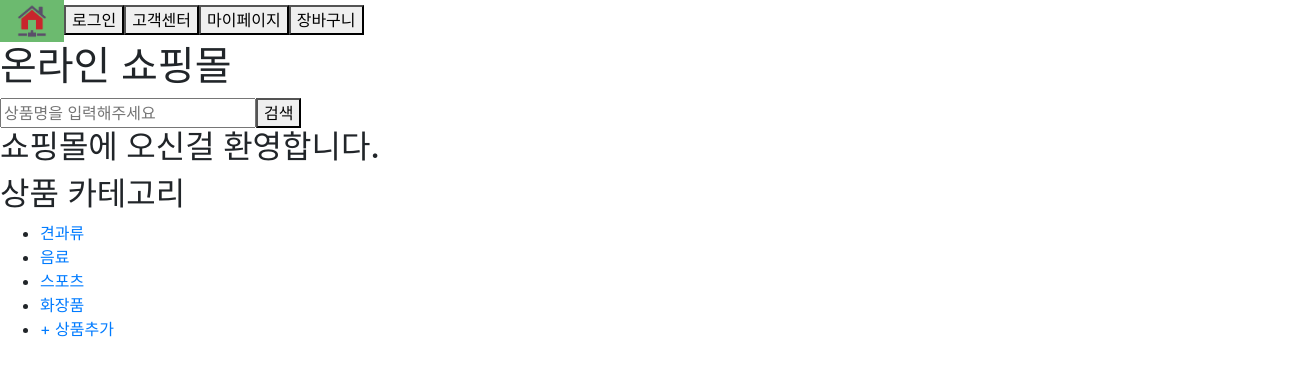
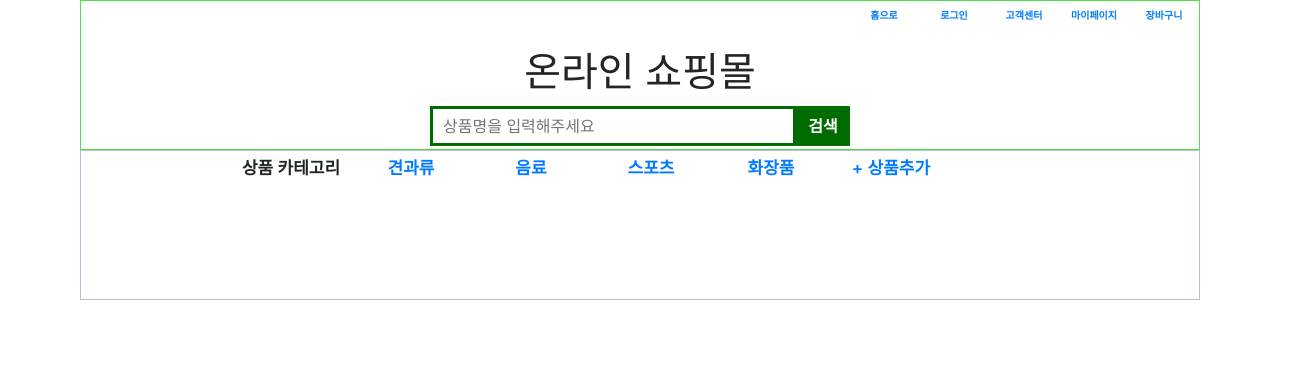
Before and after one commit to passwd10/shopping-mall-front, a React app in the folder frontend/: page / in a window 1280 px wide. Shown: the whole page, 1309 px wide, since content can reach past the window. Built offline with nearby package versions, Linux system fonts and the light colour scheme.

Commit message:
Add CSS to the main page

```diff
--- a/frontend/index.html
+++ b/frontend/index.html
@@ -3,7 +3,7 @@
 
 <head>
     <meta charset="UTF-8">
-    <meta name="viewport" content="width=device-width, initial-scale=1.0">
+    <!-- <meta name="viewport" content="width=device-width, initial-scale=1.0"> -->
     <meta http-equiv="X-UA-Compatible" content="ie=edge">
     <title>Shopping Mall</title>
 
--- a/frontend/package.json
+++ b/frontend/package.json
@@ -16,6 +16,8 @@
     "@babel/preset-react": "^7.7.0",
     "babel-loader": "^8.0.6",
     "html-webpack-plugin": "^3.2.0",
+    "react-redux": "^7.1.3",
+    "redux": "^4.0.4",
     "webpack": "^4.41.2",
     "webpack-cli": "^3.3.10",
     "webpack-dev-server": "^3.9.0"
@@ -28,6 +30,6 @@
     "react-confirm-alert": "^2.4.1",
     "react-dom": "^16.11.0",
     "react-router-dom": "^5.1.2",
-    "redux": "^4.0.4"
+    "styled-components": "^4.4.1"
   }
 }
--- a/frontend/src/components/AlwaysTop.js
+++ b/frontend/src/components/AlwaysTop.js
@@ -1,52 +1,107 @@
 import React, { useState, useEffect } from 'react';
 import { Link } from 'react-router-dom';
+import styled from 'styled-components';
 
 import Search from './Search';
 
+const Button = styled.li`
+    display: inline-block;
+    font-size: 10px;
+    padding: 5px;
+    min-width: 70px;
+    text-align: center;
+    /* width: 5%; */
+    height: auto;
+    font-weight: 600;
+    /* border: 1px solid #3b2; */
+    /* -webkit-appearance: none; */
+    /* border: 0; */
+    cursor: pointer;
+    &:focus {
+      outline: none;
+    }
+    background-color: white;
+`
+
+const AllBtn = styled.div`
+    width: 100%;
+    height: 0 auto;
+    top: 0; left: 0; right: 0;
+    color: #2b23;
+
+    text-align: right;
+`;
+
+const Title = styled.h1`
+    text-align: center;
+    width: 100%;
+    height: auto;
+    margin-top: 20px;
+    /* top: 100px; left: 0; */
+    /* position: fixed; */
+`
+
+const TopBar = styled.div`
+    width: 1120px;
+    max-width: none !important;
+    height: 150px;
+
+    /* top: 0; left: 0; right: 0px; */
+    margin: 0 auto;
+
+    border: 1px solid #3d3d;
+`;
+
+
 function AlwaysTop() {
 
-    const [loginState, setLoginState] = useState(localStorage.getItem('userInfo'));
+    const [userId, setUserId] = useState(localStorage.getItem('userId'));
     const [btnState, setBtnState] = useState('로그인');
 
-    console.log('AlwaysTop', localStorage.getItem('userInfo'));
-
     const clearLoginState = () => {
-        setLoginState(localStorage.clear());
+        setUserId(localStorage.clear());
     }
 
     useEffect(() => {
-        setLoginState(localStorage.getItem('userInfo'));
+        setUserId(localStorage.getItem('userId'));
 
-        if ( loginState != null) {
+        if (userId != null) {
             setBtnState('로그아웃');
         }
 
-    }, [loginState]);
+    }, [userId]);
 
     return (
         <>
+            <TopBar>
+                <AllBtn>
                     <Link to='/'>
-                <img src='/../img/home.jpg' width='5%'></img>
+                        <Button>홈으로</Button>
                     </Link>
                     {
-                loginState == null ?
-                    <Link to='/user/login'><button>로그인</button></Link> :
-                    <button onClick={clearLoginState}>로그아웃</button>
+                        userId == null ?
+                            <Link to='/user/login'><Button>로그인</Button></Link> :
+                            <Button onClick={clearLoginState}>로그아웃</Button>
                     }
                     <Link to='/mypage/qna'>
-                <button>고객센터</button>
+                        <Button>고객센터</Button>
                     </Link>
                     <Link to='/mypage/buylist'>
-                <button>마이페이지</button>
+                        <Button>마이페이지</Button>
                     </Link>
                     <Link to='/cartlist'>
-                <button>장바구니</button>
+                        <Button>장바구니</Button>
                     </Link>
+                </AllBtn>
 
-            <h1>온라인 쇼핑몰</h1>
+                <Title>온라인 쇼핑몰</Title>
                 <Search />
+            </TopBar>
+
+
         </>
     );
 }
 
+
 export default AlwaysTop;
--- a/frontend/src/components/Routes.js
+++ b/frontend/src/components/Routes.js
@@ -18,6 +18,7 @@ import Login from '../pages/Login';
 import MyPage from '../pages/MyPage';
 import SignUp from '../pages/SignUp';
 import UserInfo from '../pages/UserInfo';
+import ServiceCenter from '../pages/ServiceCenter';
 
 function Routes() {
 
@@ -62,6 +63,10 @@ function Routes() {
                         <AlwaysTop />
                         <MyPage />
                     </Route>
+                    <Route path='/mypage/qna'>
+                        <AlwaysTop />
+                        <ServiceCenter />
+                    </Route>
                     <Route path="/">
                         <AlwaysTop />
                         <Home />
--- a/frontend/src/components/Search.js
+++ b/frontend/src/components/Search.js
@@ -4,6 +4,35 @@
 
 import React, { useState } from "react";
 import { Link } from "react-router-dom";
+import styled from 'styled-components';
+
+
+const SearchForm = styled.form`
+    text-align: center;
+    width: 100%;
+    /* top: 0px; bottom: 0; left: 20px; right: 0; */
+    margin-top: 10px;
+
+`;
+
+const SearchInput = styled.input`
+    display: inline-block;
+    width: 366px; height: 40px;
+    border: 3px solid #006C00;
+    background: white;
+    padding: 10px;
+`;
+
+const SearchBtn = styled.button`
+    width: 54px; height: 40px;
+    margin: 0px; border: 0px;
+    color: white;
+    vertical-align: top;
+    font-weight: bold;
+    border-radius: 1px;
+    background: #006C00;
+    cursor: pointer;
+`;
 
 function Search() {
     const [searchValue, setSearchValue] = useState("");
@@ -15,16 +44,17 @@ function Search() {
 
     return (
         <>
-            <form name="searchForm" onSubmit={checkSearchvalue}>
-                <input type="text" id="inputSearchValue" placeholder="상품명을 입력해주세요"
+            <SearchForm name="searchForm" onSubmit={checkSearchvalue}>
+                <SearchInput type="text" id="inputSearchValue" placeholder="상품명을 입력해주세요"
                     onChange={v => setSearchValue(v.target.value)} value={searchValue} />
 
                 <Link to = {`/search/${searchValue}`}>
-                    <button type="submit" id="search_btn">검색</button>
+                    <SearchBtn type="submit" id="search_btn">검색</SearchBtn>
                 </Link>
-            </form>
+            </SearchForm>
         </>
     );
 }
 
+
 export default Search;
--- a/frontend/src/index.js
+++ b/frontend/src/index.js
@@ -1,10 +1,14 @@
 import React from 'react';
 import ReactDOM from 'react-dom';
 import './index.css';
+
 import App from './components/App';
 
-ReactDOM.render(<App />, document.getElementById('app'));
+import { createStore } from 'redux';
 
-// If you want your app to work offline and load faster, you can change
-// unregister() to register() below. Note this comes with some pitfalls.
-// Learn more about service workers: http://bit.ly/CRA-PWA
+import { Provider } from 'react-redux'
+
+ReactDOM.render(
+    <App />,
+    document.getElementById('app')
+);
--- a/frontend/src/modifyInfo/ModifyName.js
+++ b/frontend/src/modifyInfo/ModifyName.js
@@ -12,6 +12,7 @@ function ModifyName() {
 
     const changeName = () => {
         localStorage['name'] = name;
+        onHandleModify();
     }
 
     const showModify = (
@@ -25,7 +26,7 @@ function ModifyName() {
         <>
             <tr>
                 <td>이름</td>
-                <td>{name}</td>
+                <td>{localStorage['name']}</td>
                 <td><button onClick={onHandleModify}>{button}</button></td>
             </tr>
             {visible == true ? showModify : null}
--- a/frontend/src/pages/Home.js
+++ b/frontend/src/pages/Home.js
@@ -1,34 +1,96 @@
 import React from "react";
 import { Link } from "react-router-dom";
 
+import styled from 'styled-components';
+
+const ListDiv = styled.div`
+
+    width: 1120px;
+    max-width: none !important;
+    height: 150px;
+
+    /* top: 0; left: 0; right: 0px; */
+    margin: 0 auto;
+
+    /* border: 1px solid #3d3d; */
+
+    /* width: 80%;
+    height: auto;
+    position: fixed;
+    top:0; bottom:0; left: 50%; right: 50%;
+    padding: 20px; */
+    border: 1px solid #9acb;
+`;
+
+const Ul = styled.ul`
+    /* display: block; */
+    /* float: left; */
+    /* top: 0; left: 0; */
+    width: 100%;
+    /* height: auto; */
+    margin-left: 110px;
+    /* margin-right: auto; */
+    /* margin: 0 auto; */
+    /* border: 1px solid #9acb; */
+    text-align: center;
+`;
+
+const Li = styled.li`
+     width: 10%;
+    height: auto;
+    list-style-type: none;
+    float: left;
+    left: 50%;
+
+    font-size: 17px;
+    text-align: center;
+    /* margin: 0 auto; */
+    /* color: #333; */
+    padding: 5px;
+
+    min-width: 120px;
+    font-weight: 600;
+    /* -webkit-appearance: none; */
+    /* border: 0px; */
+    /* cursor: pointer;
+    &:active,
+    &:focus {
+      outline: none;
+    }
+    background-color: white; */
+`;
+
+
+
 function Home() {
+
     return (
         <>
-            <div>
-                <h2>쇼핑몰에 오신걸 환영합니다.</h2>
-            </div>
-            <h2>상품 카테고리</h2>
-            <div>
-                <ul>
-                    <li>
+            <ListDiv>
+                <Ul>
+                    <Li>
+                        상품 카테고리
+                    </Li>
+                    <Li>
                         <Link to="/category/group/1" id="견과류">견과류</Link>
-                    </li>
-                    <li>
+                    </Li>
+                    <Li>
                         <Link to="/category/group/2" id="음료">음료</Link>
-                    </li>
-                    <li>
+                    </Li>
+                    <Li>
                         <Link to="/category/group/3" id="스포츠">스포츠</Link>
-                    </li>
-                    <li>
+                    </Li>
+                    <Li>
                         <Link to="/category/group/4" id="화장품">화장품</Link>
-                    </li>
-                    <li>
+                    </Li>
+                    <Li>
                         <Link to="/product/new">+ 상품추가</Link>
-                    </li>
-                </ul>
-            </div>
+                    </Li>
+                </Ul>
+            </ListDiv>
         </>
     );
 }
 
+
 export default Home;
--- /dev/null
+++ b/frontend/src/pages/ServiceCenter.js
@@ -0,0 +1,13 @@
+import React from 'react';
+
+function ServiceCenter() {
+
+    return (
+        <div className="box">
+            <input type="text" />
+            <button>제출하기</button>
+        </div>
+    );
+}
+
+export default ServiceCenter;
--- a/frontend/src/pages/UserInfo.js
+++ b/frontend/src/pages/UserInfo.js
@@ -32,7 +32,6 @@ function UserInfo() {
                     </tr>
                 </tbody>
             </table>
-            <button>수정</button>
 
         </>
     )
```
Also changed, not shown: frontend/src/modifyInfo/ModifyPhoneNum.js (+17 -3 lines), frontend/src/modifyInfo/ModifyUserId.js (+8 -3 lines), frontend/src/pages/Login.js (+7 -7 lines), 1 other file. Lines whose indentation alone changed are shown as unchanged.
